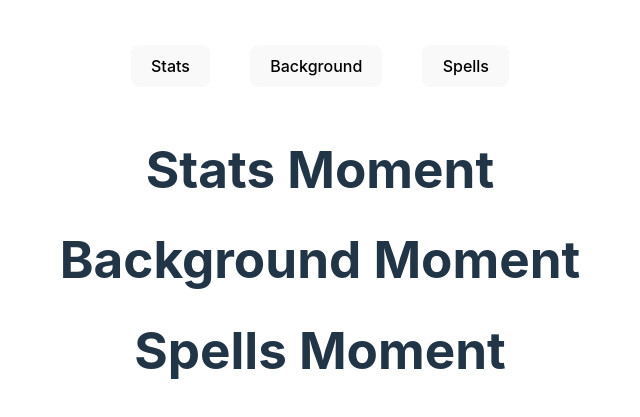
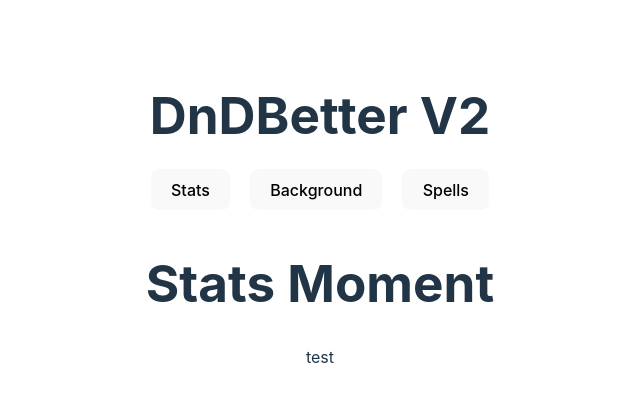
Before and after one commit to gabelapham/DnDBetter-Remastered, a React (Vite) app: page / in a window 1280 px wide. Shown: the part 181-598 px from the top of the page, without its empty margins (320-960 px from the left). Built offline with nearby package versions, Linux system fonts and the light colour scheme; no server answers.

Commit message:
more stuff

```diff
--- a/src/App.css
+++ b/src/App.css
@@ -6,9 +6,10 @@
 }
 
 #heading {
-
+  size: auto;
 }
 
 button {
-  margin: 20px;
+  margin: 10px;
+  margin-top: -10px;
 }
--- a/src/App.jsx
+++ b/src/App.jsx
@@ -7,16 +7,34 @@ import Background from './pages/Background-Folder/Background.jsx'
 import Spells from './pages/Spells-Folder/Spells.jsx'
 
 function App() {
+  const [statsVis, setStats] = useState(1);
+  const [backgroundVis, setBackground] = useState(0);
+  const [spellsVis, setSpells] = useState(0);
+
   return (
     <>
-    <div class="Heading">
-      <button>Stats</button>
-      <button>Background</button>
-      <button>Spells</button>
+    <div class="heading">
+      <h1>DnDBetter V2</h1>
+      <button onClick={() =>
+        {setStats(1);
+        setBackground(0);
+        setSpells(0)}}>Stats</button>
+      <button onClick={() =>
+        {setStats(0);
+        setBackground(1);
+        setSpells(0)}}>Background</button>
+      <button onClick={() =>
+        {setStats(0);
+        setBackground(0);
+        setSpells(1)}}>Spells</button>
     </div>
-    <div>
+    <div style={{ display: statsVis ? "block" : "none"}}>
       <Stats />
+    </div>
+    <div style={{ display: backgroundVis ? "block" : "none"}}>
       <Background />
+    </div>
+    <div style={{ display: spellsVis ? "block" : "none"}}>
       <Spells />
     </div>
     </>
--- /dev/null
+++ b/src/info/players.json
@@ -0,0 +1,5 @@
+[
+    {
+        "user": "AAAAAAAAAAAAAAAA"
+    }
+]
--- a/src/pages/Stats-Folder/Stats.jsx
+++ b/src/pages/Stats-Folder/Stats.jsx
@@ -1,9 +1,21 @@
 import './Stats.css'
+import { useEffect, useState } from 'react'
+import users from './../../info/players.json'
+
+const endpoint = users
 
 function Stats() {
+  const [users, setUsers] = useState([])
+
+  useEffect(() => {
+      const data = fetch(endpoint).then(res => res.json())
+      setUsers(data)
+  }, [])
+
     return (
       <>
         <h1>Stats Moment</h1>
+        <p>test{users[0]}</p>
       </>
     )
   }
```
